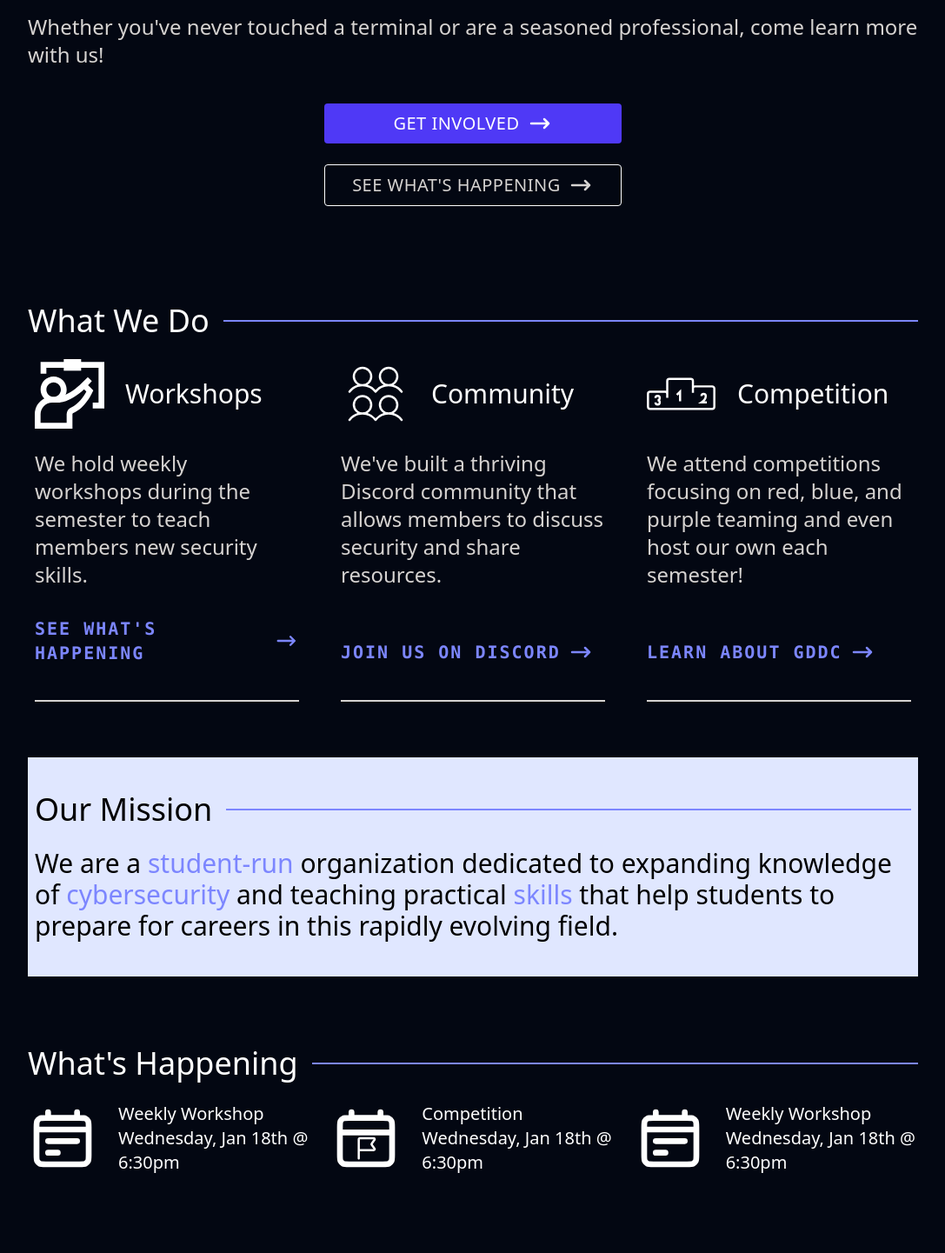
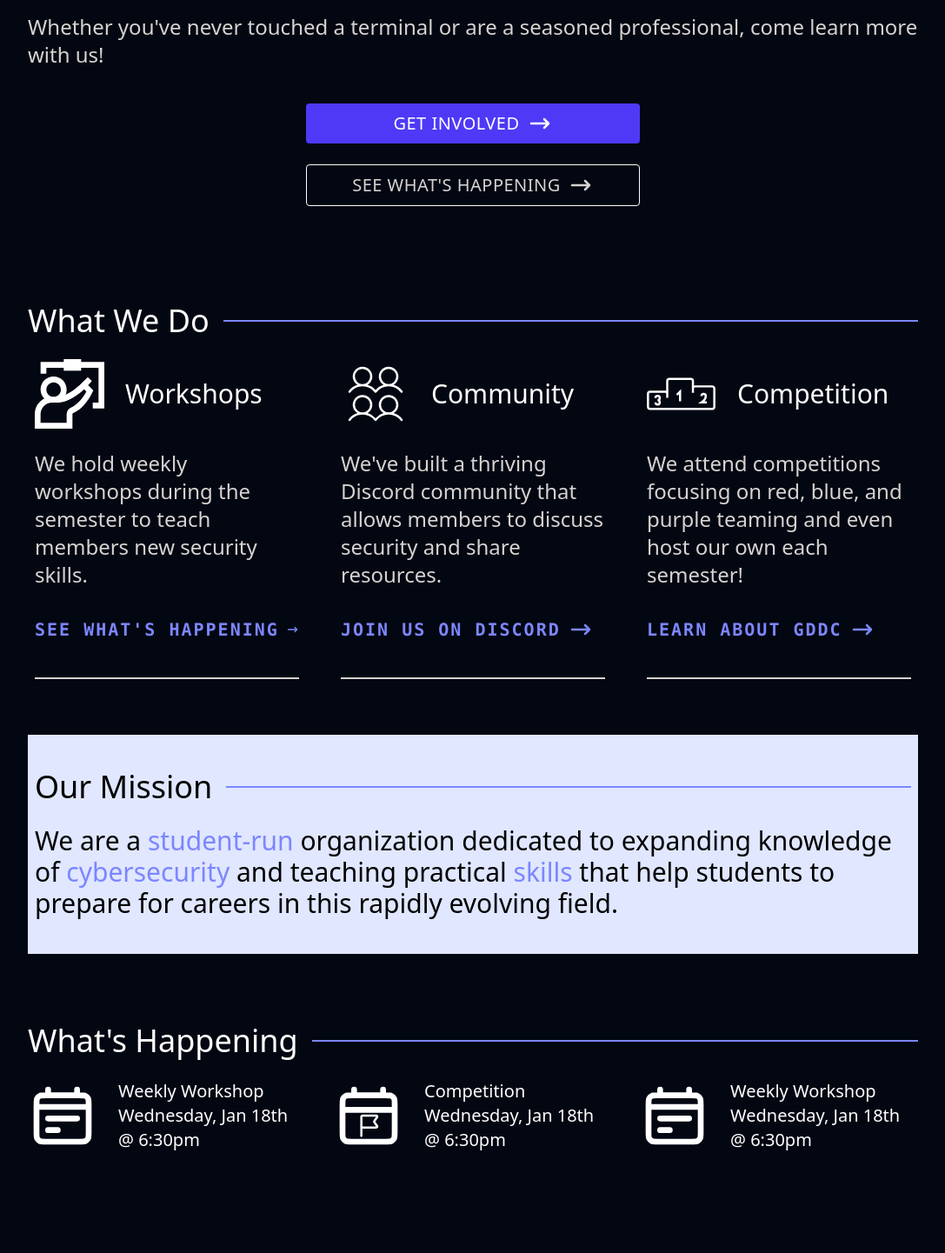
Before and after one commit to coal-rock/CDOWebsite, a React (Vite) app: page / in a window 1280 px wide. Shown: the part 373-1814 px from the top of the page at 87% size, without its empty margins (96-1183 px from the left). Built offline with nearby package versions, Linux system fonts and the light colour scheme.

Commit message:
Fixed broken styling shii💔

```diff
--- a/src/components/FeatureBlock.tsx
+++ b/src/components/FeatureBlock.tsx
@@ -21,7 +21,7 @@ export default function FeatureBlock({title, description, linkText, linkUrl, ico
             </p>
             <Link to={linkUrl}
                   onClick={() => window.scrollTo({top: 0, behavior: 'smooth'})}
-                  className='inline-flex items-center gap-2 text-indigo-400 font-mono font-bold tracking-widest text-lg md:text-xl hover:text-white transition-colors mt-2'
+                  className='whitespace-nowrap inline-flex items-center gap-2 text-indigo-400 font-mono font-bold tracking-widest text-lg md:text-xl hover:text-white transition-colors mt-2'
             >
                 {linkText}
                 <svg xmlns='http://www.w3.org/2000/svg' width='30px' height='30px' viewBox='0 0 24 24' fill='none'>
--- a/src/pages/Competition.tsx
+++ b/src/pages/Competition.tsx
@@ -29,7 +29,7 @@ export default function Competition() {
                     tasks throughout the competition that reflect
                     real-world business operations.
                 </p>
-                <div className='w-full md:w-1/3 mt-6 mx-auto'>
+                <div className='w-full max-w-sm space-y-6 mt-6 mx-auto'>
                     <Button text='REGISTER FOR FALL 2026' variant='primary' showArrow to={window.location.pathname}/>
                 </div>
                 <div className='grid grid-cols-1 md:grid-cols-2 gap-6 mt-4'>
--- a/src/pages/Home.tsx
+++ b/src/pages/Home.tsx
@@ -26,7 +26,7 @@ export default function Home() {
                     Whether you've never touched a terminal or are a seasoned professional, come learn more with
                     us!
                 </p>
-                <div className='w-full md:w-1/3 space-y-6 mt-6 mx-auto'>
+                <div className='w-full max-w-sm space-y-6 mt-6 mx-auto'>
                     <Button text='GET INVOLVED' variant='primary' showArrow to={window.location.pathname}/>
                     <Button text="SEE WHAT'S HAPPENING" variant='outline' showArrow to={window.location.pathname}/>
                 </div>
@@ -34,7 +34,7 @@ export default function Home() {
 
             {/* --- WHAT WE DO SECTION --- */}
             <Section title='What We Do'>
-                <div className='grid grid-cols-1 md:grid-cols-3 gap-8 w-full'>
+                <div className='grid grid-cols-1 lg:grid-cols-3 gap-8 w-full'>
                     {featuresData.map((feature, index) => (
                         <FeatureBlock
                             key={index}
@@ -67,7 +67,7 @@ export default function Home() {
 
             {/* --- WHAT'S HAPPENING SECTION --- */}
             <Section title="What's Happening">
-                <div className='grid grid-cols-1 md:grid-cols-2 xl:grid-cols-3 gap-6 w-full'>
+                <div className='grid grid-cols-1 lg:grid-cols-3 gap-8 w-full'>
                     {eventsData.map((event, index) => (
                         <EventItem
                             key={index}
```
